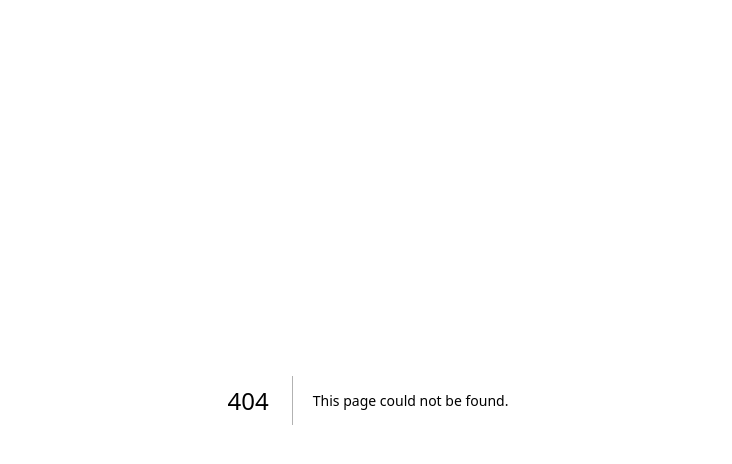
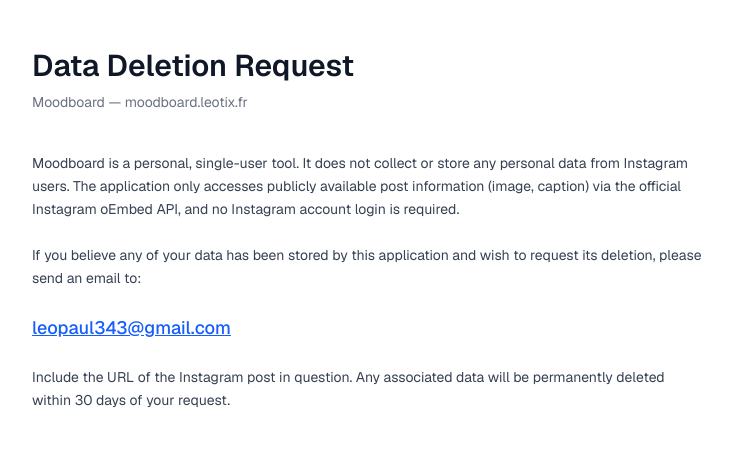
Before and after one commit to leo-tix/moodboard, a Next.js app in the folder apps/web/: page /privacy/data-deletion in a window 1280 px wide. Before the commit this address had no page. Shown: the top 464 px of the page, without its empty margins (272-1004 px from the left). Built offline with nearby package versions, Linux system fonts and the light colour scheme.

Commit message:
feat: add public data deletion page at /privacy/data-deletion

```diff
--- /dev/null
+++ b/apps/web/app/privacy/data-deletion/page.tsx
@@ -0,0 +1,44 @@
+import type { Metadata } from "next";
+
+export const metadata: Metadata = {
+  title: "Data Deletion — Moodboard",
+  description: "How to request deletion of your data from Moodboard.",
+};
+
+export default function DataDeletionPage() {
+  return (
+    <div className="min-h-screen bg-white text-gray-900 px-6 py-12">
+      <div className="max-w-2xl mx-auto">
+        <h1 className="text-3xl font-semibold mb-2">Data Deletion Request</h1>
+        <p className="text-sm text-gray-500 mb-10">Moodboard — moodboard.leotix.fr</p>
+
+        <div className="space-y-6 text-sm leading-relaxed text-gray-700">
+
+          <p>
+            Moodboard is a personal, single-user tool. It does not collect or store any
+            personal data from Instagram users. The application only accesses publicly
+            available post information (image, caption) via the official Instagram oEmbed
+            API, and no Instagram account login is required.
+          </p>
+
+          <p>
+            If you believe any of your data has been stored by this application and wish
+            to request its deletion, please send an email to:
+          </p>
+
+          <p className="text-lg font-medium">
+            <a href="mailto:leopaul343@gmail.com" className="text-blue-600 underline">
+              leopaul343@gmail.com
+            </a>
+          </p>
+
+          <p>
+            Include the URL of the Instagram post in question. Any associated data will
+            be permanently deleted within 30 days of your request.
+          </p>
+
+        </div>
+      </div>
+    </div>
+  );
+}
```
